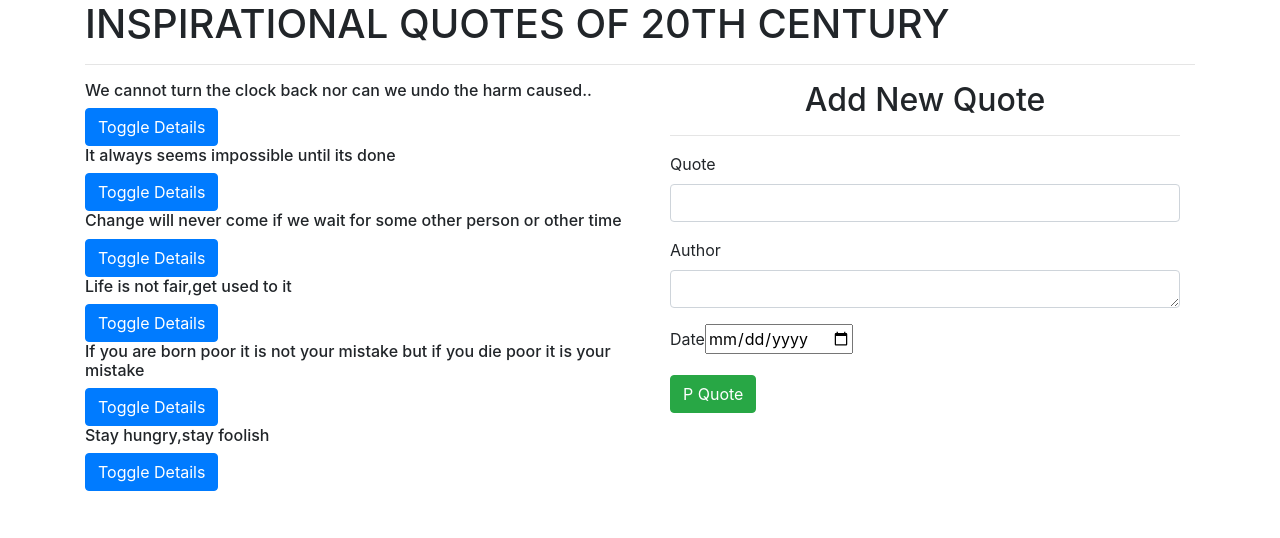
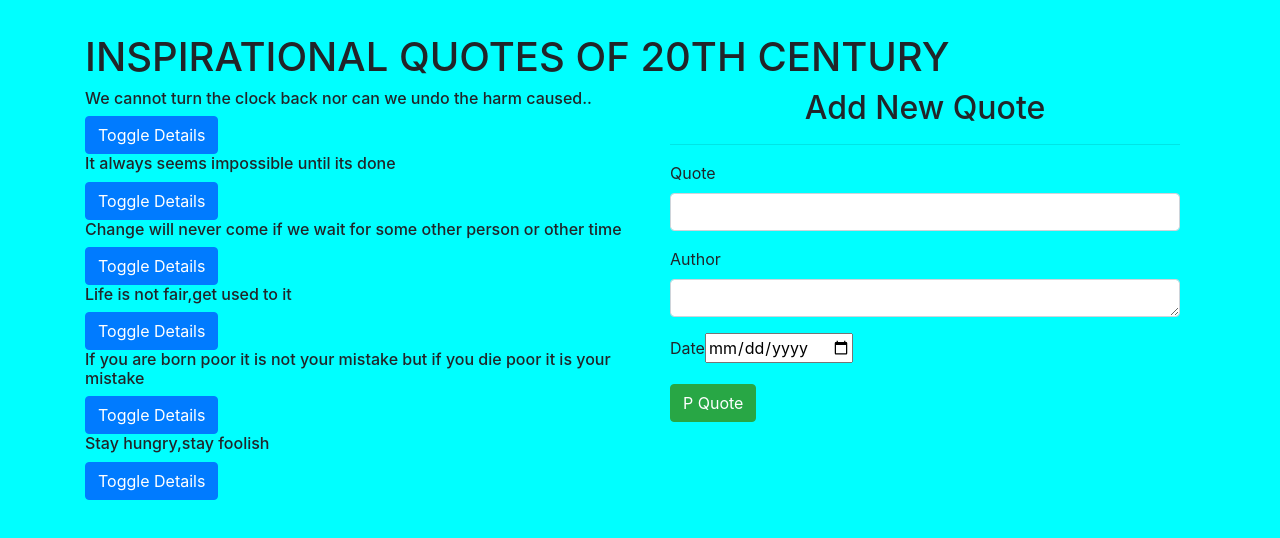
Before and after one commit to Elisephan/Quotes, an Angular app: page / in a window 1280 px wide. Shown: the top 538 px of the page. Built offline with nearby package versions, Linux system fonts and the light colour scheme.

Commit message:
add background color

```diff
--- a/src/app/quote/quote.component.html
+++ b/src/app/quote/quote.component.html
@@ -1,6 +1,5 @@
 <div class="container">
     <h1>INSPIRATIONAL QUOTES OF 20TH CENTURY</h1>
-    <hr>
     <div class="row">
         <div class="col-md-6">
             <div *ngFor='let quote of quotes;let i = index'>
--- a/src/styles.css
+++ b/src/styles.css
@@ -1 +1,8 @@
 @import "~bootstrap/dist/css/bootstrap.css";
+body {
+    background-color: aqua;
+}
+
+h1 {
+    padding-top: 3%;
+}
```
